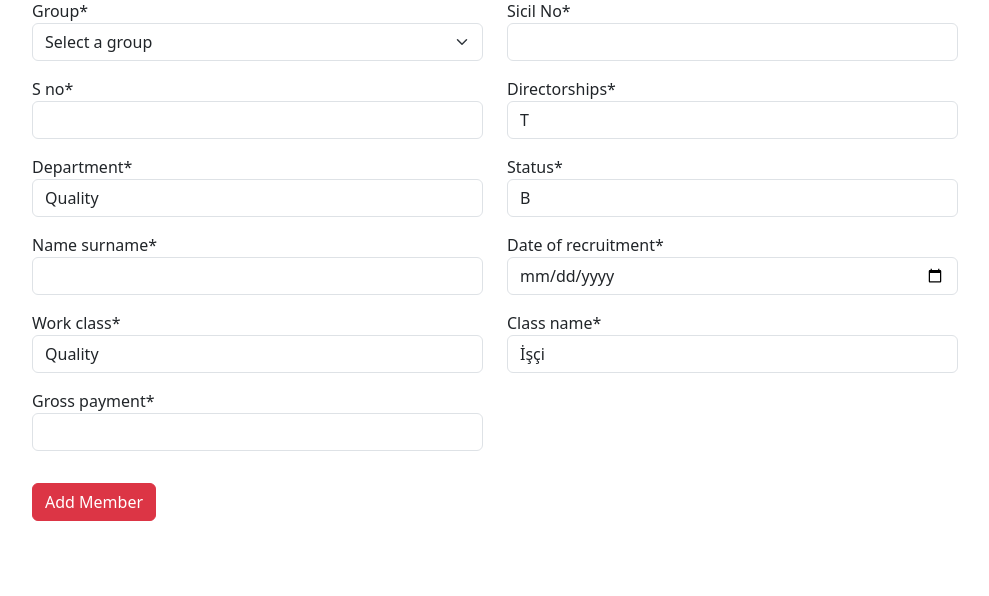
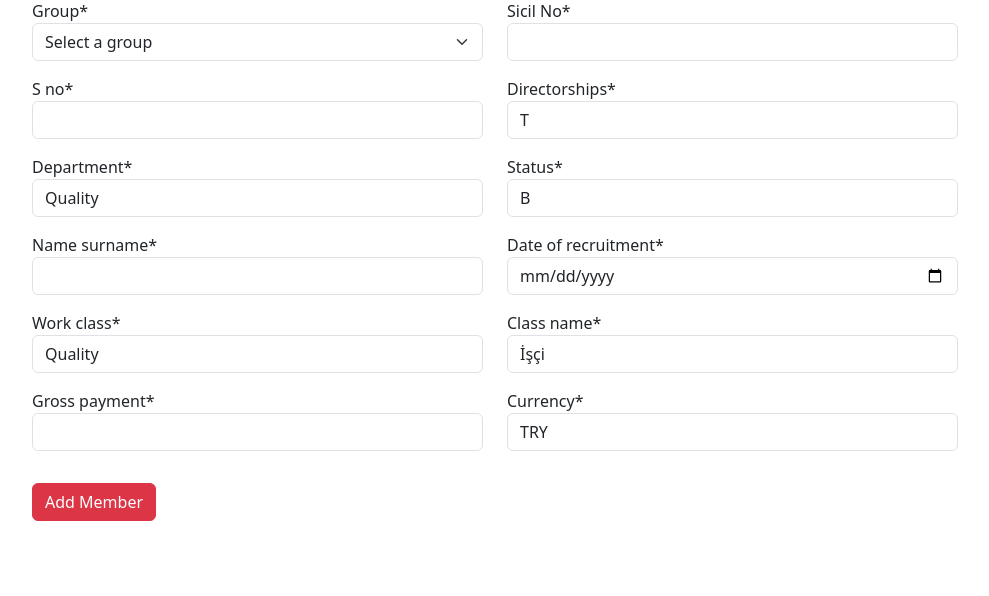
Before and after one commit to omercengiz/putzmeisterapp, a Django app: page /workers/addworkers/ in a window 1280 px wide. Shown: the part 168-764 px from the top of the page, without its empty margins (145-1134 px from the left). Run offline with Django 4.2, Linux system fonts and the light colour scheme; a user stored in the database is signed in; some libraries are stand-ins or nearby versions.

Commit message:
currency field has been added

```diff
--- a/templates/addworkers.html
+++ b/templates/addworkers.html
@@ -52,6 +52,9 @@
                 <div class="col-md-6 mb-3">
                     {{ form.gross_payment|as_crispy_field }}
                 </div>
+                <div class="col-md-6 mb-3">
+                    {{ form.currency|as_crispy_field }}
+                </div>
             </div>
 
             <button type="submit" class="btn btn-danger mt-3">Add Member</button>
--- a/templates/dashboard.html
+++ b/templates/dashboard.html
@@ -26,6 +26,7 @@ Welcome, <small>{{request.user.username}}</small>
         <th scope="col">Work Class</th>
         <th scope="col">Class Name</th>
         <th scope="col">Gross Payment</th>
+        <th scope="col">Currency</th>
       </tr>
     </thead>
     <tbody>
@@ -44,6 +45,7 @@ Welcome, <small>{{request.user.username}}</small>
             <td>{{worker.work_class}}</td>
             <td>{{worker.class_name}}</td>
             <td>{{worker.gross_payment}}</td>
+            <td>{{worker.currency}}</td>
             <td><a href="/workers/update/{{worker.id}}" class="btn btn-danger">Update</td>
             <td><a href="/workers/delete/{{worker.id}}" class="btn btn-danger">Delete</td>
         </tr>
--- a/templates/updateworkers.html
+++ b/templates/updateworkers.html
@@ -45,6 +45,9 @@
                 <div class="col-md-6 mb-3">
                     {{ form.gross_payment|as_crispy_field }}
                 </div>
+                <div class="col-md-6 mb-3">
+                    {{ form.currency|as_crispy_field }}
+                </div>
             </div>
 
             <button type="submit" class="btn btn-danger mt-3">Update Member</button>
--- a/workers/forms.py
+++ b/workers/forms.py
@@ -15,7 +15,8 @@ class WorkersForm(forms.ModelForm):
             "date_of_recruitment",
             "work_class",
             "class_name",
-            "gross_payment"
+            "gross_payment",
+            "currency",
         ]
         widgets = {
             'date_of_recruitment': forms.DateInput(attrs={'type': 'date'})
--- a/workers/models.py
+++ b/workers/models.py
@@ -16,6 +16,12 @@ class Workers(models.Model):
         ('T', 'T'),
         ('S', 'S'),
         ('F', 'F')
+    ]
+
+    CURRENCY_CHOICES = [
+        ('USD', 'USD'),
+        ('EUR', 'EUR'),
+        ('TRY', 'TRY'),
     ]
 
     WORK_CLASS_CHOICES = [
@@ -122,6 +128,7 @@ class Workers(models.Model):
     work_class = models.CharField(max_length=50, choices=WORK_CLASS_CHOICES, default='Quality')
     class_name = models.CharField(max_length=50, choices=CLASS_CHOICES, default='İşçi')
     gross_payment = models.DecimalField(max_digits=15, decimal_places=2)
+    currency = models.CharField(max_length=3, choices=CURRENCY_CHOICES, default='TRY')
 
 
     # we see object name is a worker name. Displaying the name_surname not an object
```
Also changed, not shown: workers/migrations/0009_workers_currency_alter_workers_class_name_and_more.py (added).
